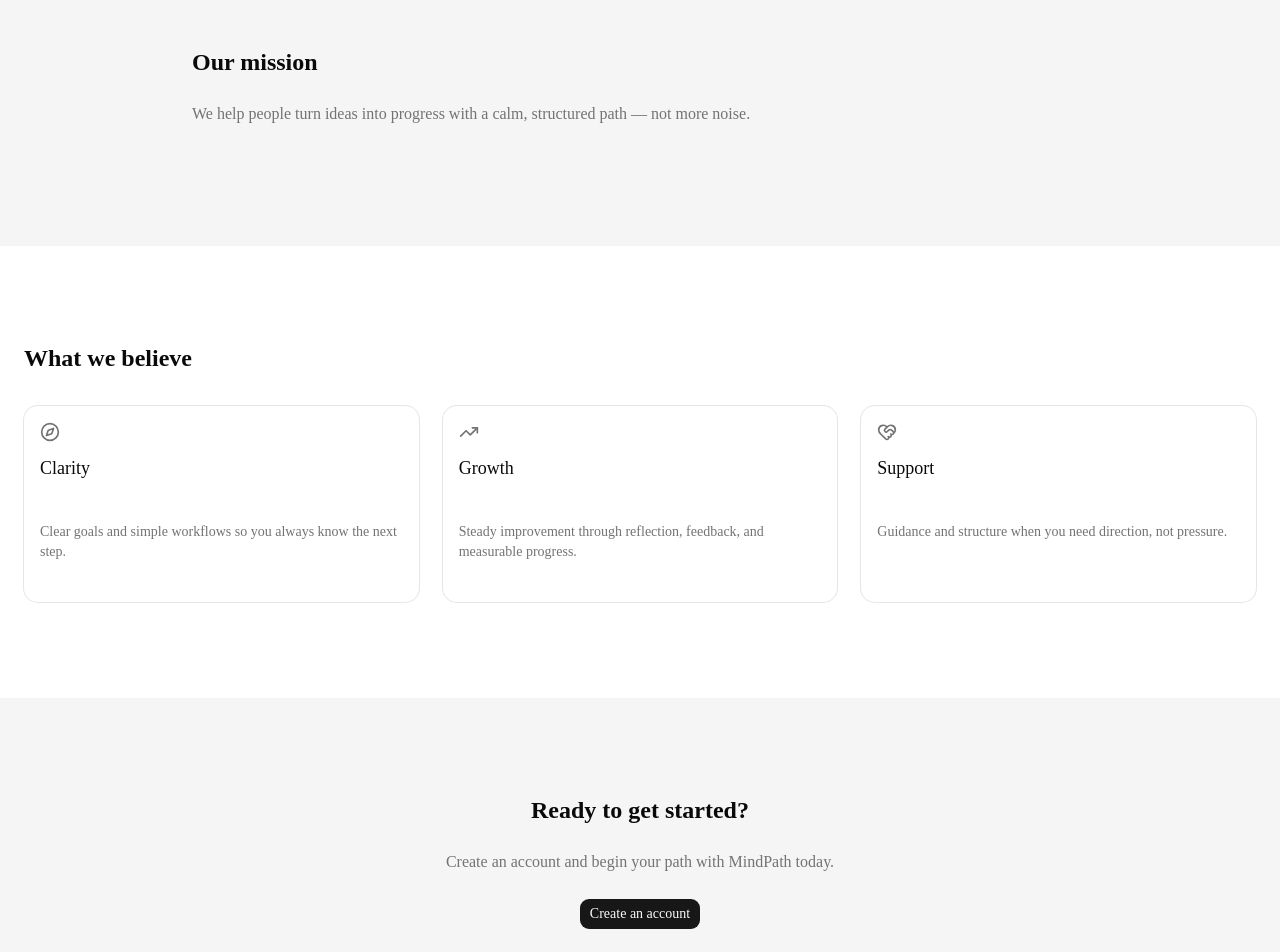
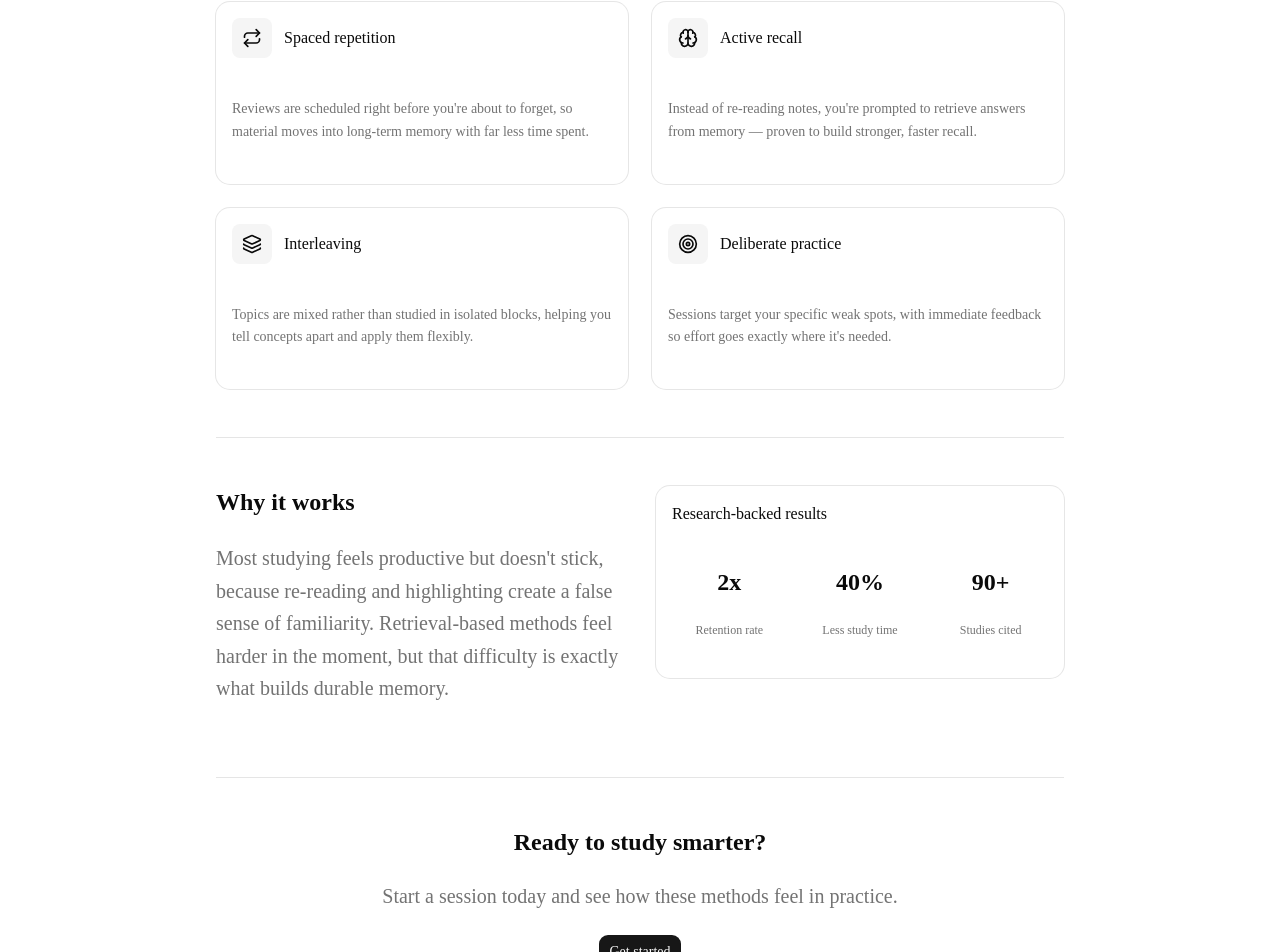
Before and after one commit to truongle2004/MindPath, a Next.js app: page /en/about in a window 1280 px wide. Shown: the part 458-1410 px from the top of the page. Built offline with nearby package versions, Linux system fonts and the light colour scheme.

Commit message:
refactor: update about page

```diff
--- a/knip.config.ts
+++ b/knip.config.ts
@@ -1,22 +1,21 @@
-import type { KnipConfig } from 'knip';
+import type { KnipConfig } from "knip";
 
 const config: KnipConfig = {
   // Files to exclude from Knip analysis
-  ignore: ['src/libs/I18n.ts', 'src/types/I18n.ts'],
-  ignoreFiles: ['src/components/ui/**'],
+  ignore: ["src/libs/I18n.ts", "src/types/I18n.ts"],
   // Dependencies to ignore during analysis
   ignoreDependencies: [
-    '@clerk/shared',
-    '@swc/helpers', // Avoid error in CI: "`npm ci` can only install packages when your package.json and package-lock.json or npm-shrinkwrap.json are in sync."
+    "@clerk/shared",
+    "@swc/helpers", // Avoid error in CI: "`npm ci` can only install packages when your package.json and package-lock.json or npm-shrinkwrap.json are in sync."
   ],
   // Binaries to ignore during analysis
   ignoreBinaries: [],
   // Shadcn UI components export variants and subcomponents for reuse
   ignoreIssues: {
-    'src/components/ui/**': ['exports'],
+    "src/components/ui/**": ["exports"],
   },
   compilers: {
-    css: (text: string) => [...text.matchAll(/(?<=@)import[^;]+/gu)].join('\n'),
+    css: (text: string) => [...text.matchAll(/(?<=@)import[^;]+/gu)].join("\n"),
   },
   treatConfigHintsAsErrors: true,
 };
--- a/src/app/[locale]/(marketing)/about/page.tsx
+++ b/src/app/[locale]/(marketing)/about/page.tsx
@@ -1,9 +1,10 @@
-import { Compass, HeartHandshake, TrendingUp } from 'lucide-react';
+import { Brain, Repeat, Layers, Target } from 'lucide-react';
 import type { Metadata } from 'next';
 import { getTranslations, setRequestLocale } from 'next-intl/server';
+import { Badge } from '@/components/ui/badge';
 import { Button } from '@/components/ui/button';
 import { Card, CardContent, CardHeader, CardTitle } from '@/components/ui/card';
-import { Link } from '@/libs/I18nNavigation';
+import { Separator } from '@/components/ui/separator';
 
 type AboutPageProps = {
   params: Promise<{ locale: string }>;
@@ -25,73 +26,135 @@ export async function generateMetadata(props: AboutPageProps): Promise<Metadata>
 export default async function AboutPage(props: AboutPageProps) {
   const { locale } = await props.params;
   setRequestLocale(locale);
-  const t = await getTranslations({
-    locale,
-    namespace: 'About',
-  });
+  // const t = await getTranslations({
+  //   locale,
+  //   namespace: "About",
+  // });
 
-  const values = [
+  const methods = [
     {
-      icon: Compass,
-      title: t('value_clarity_title'),
-      description: t('value_clarity_description'),
+      icon: Repeat,
+      title: 'Spaced repetition',
+      description:
+        "Reviews are scheduled right before you're about to forget, so material moves into long-term memory with far less time spent.",
     },
     {
-      icon: TrendingUp,
-      title: t('value_growth_title'),
-      description: t('value_growth_description'),
+      icon: Brain,
+      title: 'Active recall',
+      description:
+        "Instead of re-reading notes, you're prompted to retrieve answers from memory — proven to build stronger, faster recall.",
     },
     {
-      icon: HeartHandshake,
-      title: t('value_support_title'),
-      description: t('value_support_description'),
+      icon: Layers,
+      title: 'Interleaving',
+      description:
+        'Topics are mixed rather than studied in isolated blocks, helping you tell concepts apart and apply them flexibly.',
+    },
+    {
+      icon: Target,
+      title: 'Deliberate practice',
+      description:
+        "Sessions target your specific weak spots, with immediate feedback so effort goes exactly where it's needed.",
     },
   ];
 
+  // const values = [
+  //   {
+  //     icon: Compass,
+  //     title: t("value_clarity_title"),
+  //     description: t("value_clarity_description"),
+  //   },
+  //   {
+  //     icon: TrendingUp,
+  //     title: t("value_growth_title"),
+  //     description: t("value_growth_description"),
+  //   },
+  //   {
+  //     icon: HeartHandshake,
+  //     title: t("value_support_title"),
+  //     description: t("value_support_description"),
+  //   },
+  // ];
+
   return (
-    <div className="mx-auto max-w-7xl space-y-0 text-base">
+    <main className="mx-auto max-w-4xl px-6 py-16">
       {/* Hero */}
-      <section className="mx-auto max-w-4xl px-6 py-16 md:py-24">
-        <h1 className="mb-4 text-3xl font-bold tracking-tight md:text-4xl">{t('hero_title')}</h1>
-        <p className="max-w-2xl text-muted-foreground">{t('hero_description')}</p>
+      <section className="space-y-4 text-center">
+        <Badge variant="secondary">About our approach</Badge>
+        <h1 className="text-4xl font-semibold tracking-tight">
+          Learning methods backed by cognitive science
+        </h1>
+        <p className="mx-auto max-w-2xl text-lg text-muted-foreground">
+          We built this platform around decades of research on how memory actually works, not just
+          what feels productive in the moment.
+        </p>
       </section>
 
-      {/* Mission — muted band */}
-      <section className="bg-muted px-6 py-16 md:py-24">
-        <div className="mx-auto max-w-4xl">
-          <h2 className="mb-4 text-2xl font-semibold">{t('mission_title')}</h2>
-          <p className="max-w-2xl text-muted-foreground">{t('mission_description')}</p>
-        </div>
-      </section>
+      <Separator className="my-12" />
 
-      {/* Values */}
-      <section className="px-6 py-16 md:py-24">
-        <h2 className="mb-8 text-2xl font-semibold">{t('values_title')}</h2>
-        <div className="grid gap-6 md:grid-cols-3">
-          {values.map((value) => (
-            <Card key={value.title}>
-              <CardHeader>
-                <value.icon aria-hidden className="mb-2 size-5 text-muted-foreground" />
-                <CardTitle className="text-lg">{value.title}</CardTitle>
+      {/* Methods grid */}
+      <section>
+        <h2 className="mb-6 text-center text-2xl font-semibold">The methods we use</h2>
+        <div className="grid gap-6 sm:grid-cols-2">
+          {methods.map(({ icon: Icon, title, description }) => (
+            <Card key={title}>
+              <CardHeader className="flex flex-row items-center gap-3 space-y-0">
+                <div className="flex h-10 w-10 items-center justify-center rounded-md bg-muted">
+                  <Icon className="h-5 w-5" />
+                </div>
+                <CardTitle className="text-base">{title}</CardTitle>
               </CardHeader>
               <CardContent>
-                <p className="text-sm text-muted-foreground">{value.description}</p>
+                <p className="text-sm leading-relaxed text-muted-foreground">{description}</p>
               </CardContent>
             </Card>
           ))}
         </div>
       </section>
 
+      <Separator className="my-12" />
+
+      {/* Why it works */}
+      <section className="grid items-start gap-8 md:grid-cols-2">
+        <div>
+          <h2 className="mb-3 text-2xl font-semibold">Why it works</h2>
+          <p className="leading-relaxed text-muted-foreground">
+            Most studying feels productive but doesn't stick, because re-reading and highlighting
+            create a false sense of familiarity. Retrieval-based methods feel harder in the moment,
+            but that difficulty is exactly what builds durable memory.
+          </p>
+        </div>
+        <Card>
+          <CardHeader>
+            <CardTitle className="text-base">Research-backed results</CardTitle>
+          </CardHeader>
+          <CardContent className="grid grid-cols-3 gap-4 text-center">
+            <div>
+              <p className="text-2xl font-semibold">2x</p>
+              <p className="text-xs text-muted-foreground">Retention rate</p>
+            </div>
+            <div>
+              <p className="text-2xl font-semibold">40%</p>
+              <p className="text-xs text-muted-foreground">Less study time</p>
+            </div>
+            <div>
+              <p className="text-2xl font-semibold">90+</p>
+              <p className="text-xs text-muted-foreground">Studies cited</p>
+            </div>
+          </CardContent>
+        </Card>
+      </section>
+
+      <Separator className="my-12" />
+
       {/* CTA */}
-      <section className="bg-muted px-6 py-16 md:py-24">
-        <div className="mx-auto max-w-xl text-center">
-          <h2 className="mb-2 text-2xl font-semibold">{t('cta_title')}</h2>
-          <p className="mb-8 text-muted-foreground">{t('cta_description')}</p>
-          <Button asChild>
-            <Link href="/sign-up/">{t('cta_button')}</Link>
-          </Button>
-        </div>
+      <section className="space-y-4 text-center">
+        <h2 className="text-2xl font-semibold">Ready to study smarter?</h2>
+        <p className="text-muted-foreground">
+          Start a session today and see how these methods feel in practice.
+        </p>
+        <Button size="lg">Get started</Button>
       </section>
-    </div>
+    </main>
   );
 }
```
